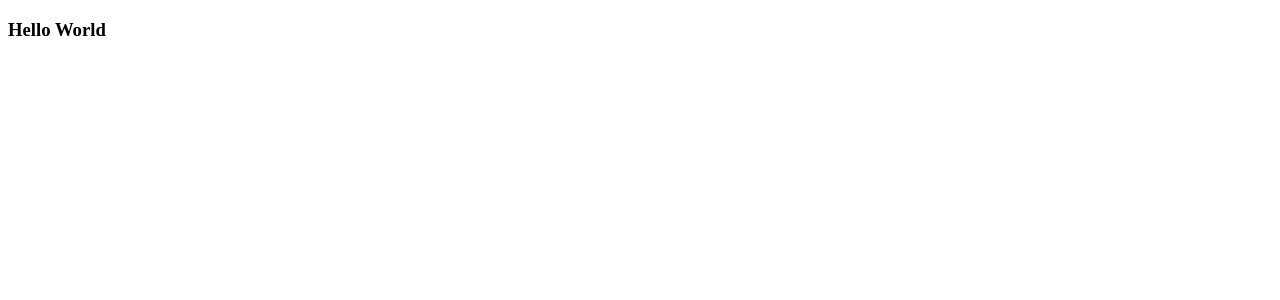
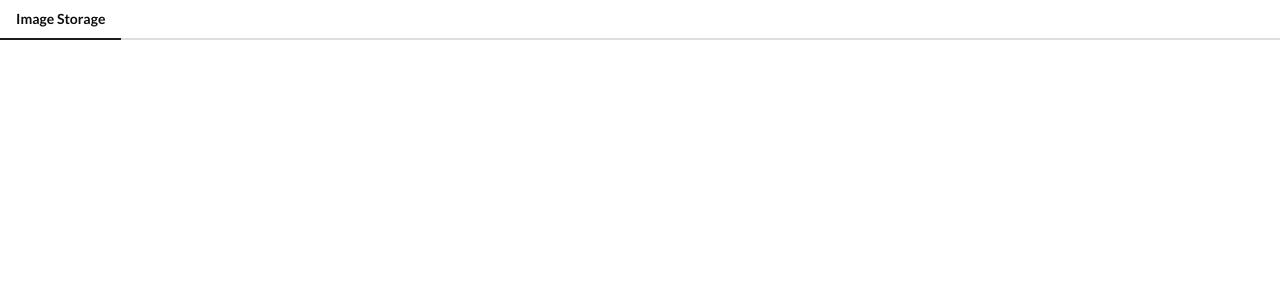
Before and after one commit to qtrangdo/Vue_Image_upload, a Vue app: page / in a window 1280 px wide. Shown: the top 300 px of the page. Built offline with nearby package versions, Linux system fonts and the light colour scheme.

Commit message:
Set up AppHeader, incorporate semantic ui for styling

```diff
--- a/public/index.html
+++ b/public/index.html
@@ -5,6 +5,7 @@
     <meta http-equiv="X-UA-Compatible" content="IE=edge">
     <meta name="viewport" content="width=device-width,initial-scale=1.0">
     <link rel="icon" href="<%= BASE_URL %>favicon.ico">
+    <link rel="stylesheet" href="https://cdnjs.cloudflare.com/ajax/libs/semantic-ui/2.4.1/semantic.min.css" />
     <title>images</title>
   </head>
   <body>
--- a/src/App.vue
+++ b/src/App.vue
@@ -1,13 +1,18 @@
 <template>
-  <h3>Hello World</h3>
+  <div>
+    <AppHeader/>
+  </div>
 </template>
 
 <script>
+import AppHeader from "./components/AppHeader";
 export default {
-  name: 'App',
-}
+  name: "App",
+  components: {
+    AppHeader
+  }
+};
 </script>
 
 <style>
-
 </style>
--- /dev/null
+++ b/src/components/AppHeader.vue
@@ -0,0 +1,11 @@
+<template>
+  <div class="ui secondary pointing menu">
+    <a href="/" class="active item">Image Storage</a>
+  </div>
+</template>
+
+<script>
+export default {
+  name: "AppHeader"
+}
+</script>
```
